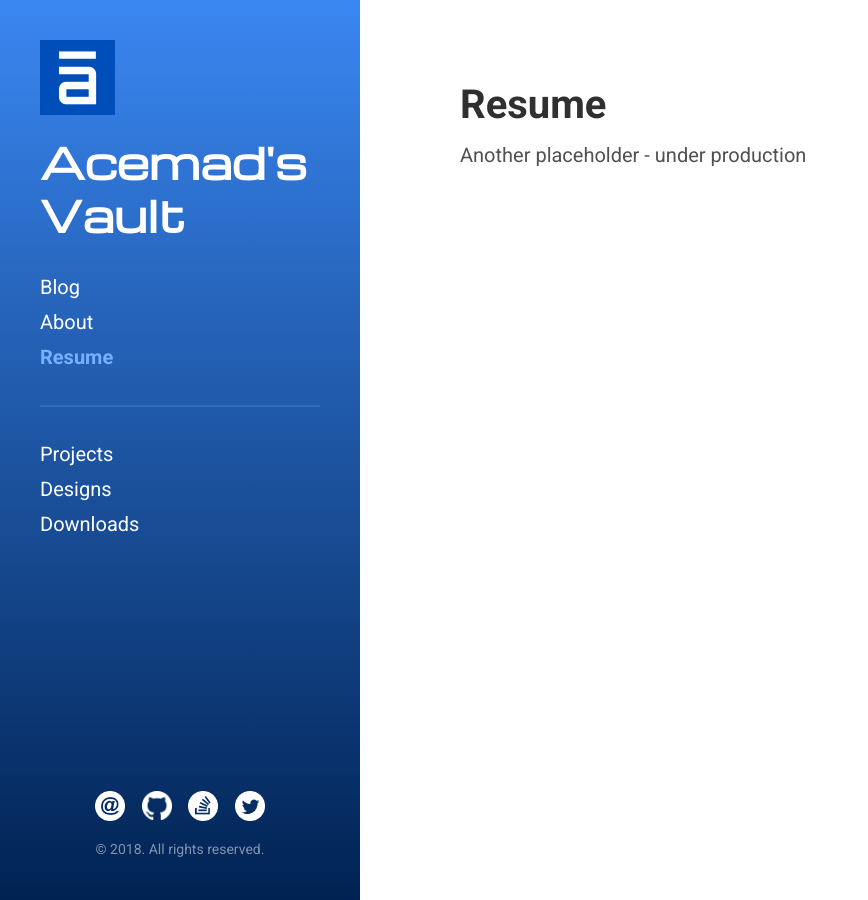
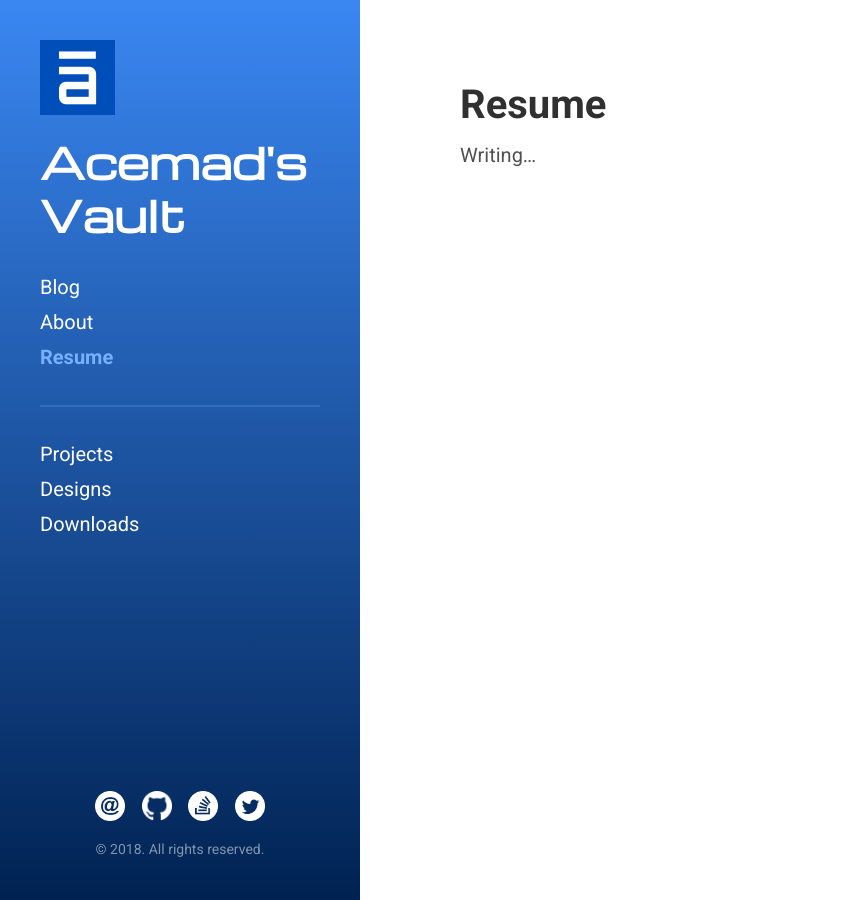
Before and after one commit to Acemad/acemad.github.io, a Jekyll site: the page built from resume.md, in a window 1280 px wide. Shown: the whole page, without its empty margins (0-868 px from the left). Built offline with Jekyll 4.4.1, drawn with Linux system fonts in a browser that asks for light colours.

```diff
--- a/projects.html
+++ b/projects.html
@@ -3,3 +3,5 @@ layout: default
 title: Projects
 ---
 <h1>Projects</h1>
+
+Developing...
--- a/resume.md
+++ b/resume.md
@@ -2,5 +2,4 @@
 layout: page
 title: Resume
 ---
-
-Another placeholder - under production
+Writing...
```
Also changed, not shown: _posts/2018-03-30-rebooted-vault-first-post.md (renamed from _posts/2018-03-16-first-post.md, +1 -1 lines).
